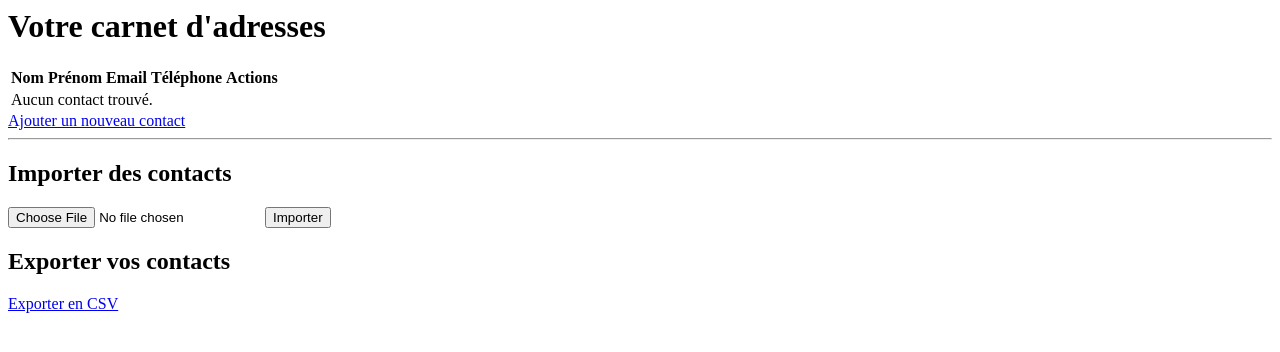
After one commit to NLetenneur/carnet_adresse, a Symfony app: template templates/contact/list.html.twig in a window 1280 px wide. The commit adds this page. Shown: the top 352 px of the page. Run offline with Twig, Linux system fonts and the light colour scheme; the template is opened without the code that fills it, so the values that code supplies are empty; some libraries are stand-ins or nearby versions.

Commit message:
Tentative de se connecter

```diff
--- /dev/null
+++ b/public/test.php
@@ -0,0 +1,2 @@
+<?php
+echo "Le serveur fonctionne correctement.";
--- /dev/null
+++ b/templates/contact/list.html.twig
@@ -0,0 +1,49 @@
+{# templates/contact/list.html.twig #}
+
+<h1>Votre carnet d'adresses</h1>
+
+<table>
+    <thead>
+        <tr>
+            <th>Nom</th>
+            <th>Prénom</th>
+            <th>Email</th>
+            <th>Téléphone</th>
+            <th>Actions</th>
+        </tr>
+    </thead>
+    <tbody>
+        {% for contact in contacts %}
+        <tr>
+            <td>{{ contact.nom }}</td>
+            <td>{{ contact.prenom }}</td>
+            <td>{{ contact.email }}</td>
+            <td>{{ contact.telephone }}</td>
+            <td>
+                <a href="{{ path('contact_edit', {id: contact.id}) }}">Modifier</a>
+                <form action="{{ path('contact_delete', {id: contact.id}) }}" method="post" style="display:inline-block;">
+                    <input type="hidden" name="_method" value="DELETE">
+                    <button type="submit" onclick="return confirm('Êtes-vous sûr de vouloir supprimer ce contact ?')">Supprimer</button>
+                </form>
+            </td>
+        </tr>
+        {% else %}
+        <tr>
+            <td colspan="5">Aucun contact trouvé.</td>
+        </tr>
+        {% endfor %}
+    </tbody>
+</table>
+
+<a href="{{ path('contact_add') }}">Ajouter un nouveau contact</a>
+
+<hr>
+
+<h2>Importer des contacts</h2>
+<form action="{{ path('import_csv') }}" method="post" enctype="multipart/form-data">
+    <input type="file" name="csv_file" required>
+    <button type="submit">Importer</button>
+</form>
+
+<h2>Exporter vos contacts</h2>
+<a href="{{ path('export_csv') }}" class="btn btn-primary">Exporter en CSV</a>
```
Also changed, not shown: public/index.php (+13 -4 lines), templates/user/profile.html.twig (added, +22 -0 lines), 1 other file.
